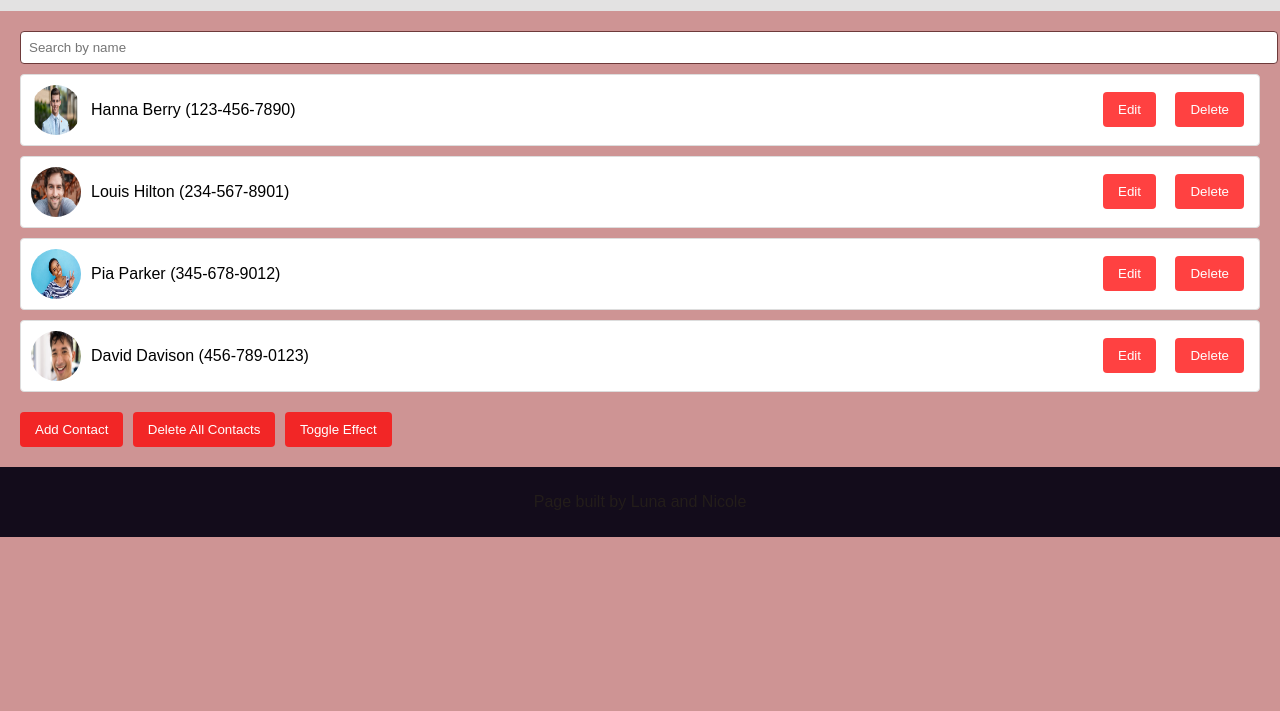
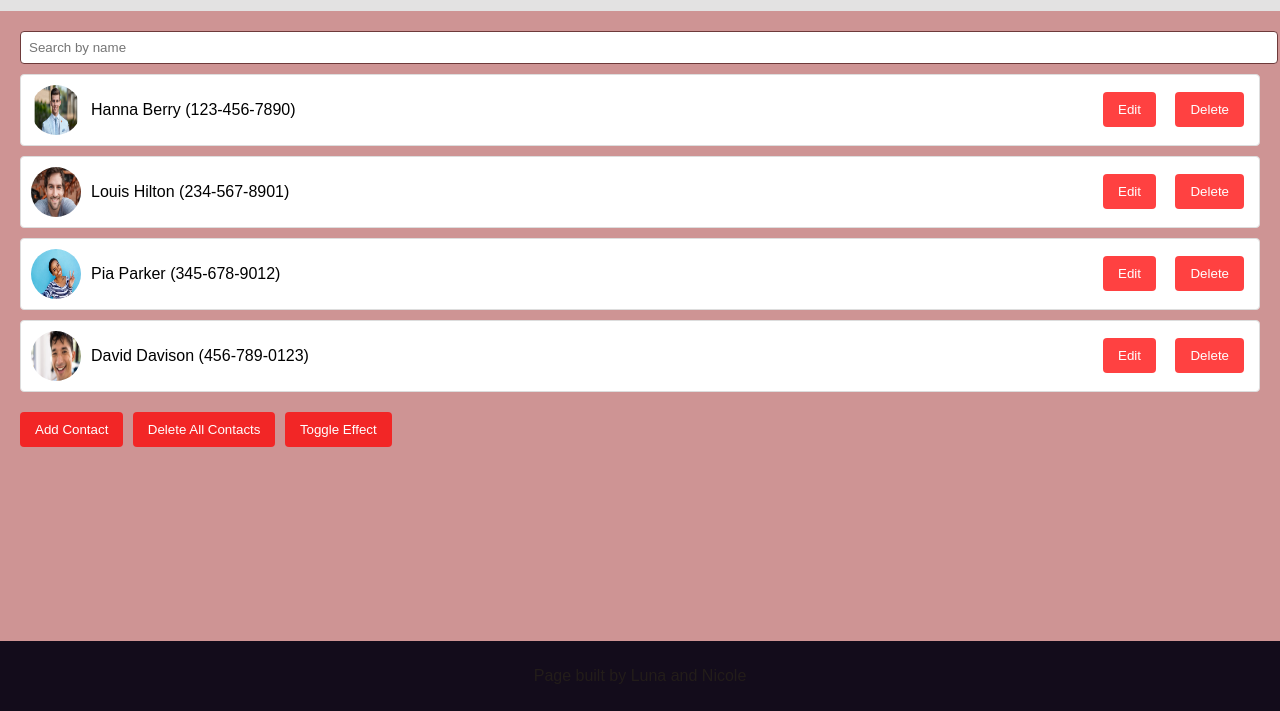
Before and after one commit to LunaMoalim/FinalJSProject, a plain HTML site: page index.html in a window 1280 px wide. Shown: the part 89-800 px from the top of the page. Drawn offline with Linux system fonts and the light colour scheme.

Commit message:
Update styles.css

```diff
--- a/styles.css
+++ b/styles.css
@@ -1,9 +1,16 @@
 /* Basic settings */
 body {
-    font-family: Arial, sans-serif;
+  font-family: Arial, sans-serif;
     margin: 0;
     padding: 0;
     background-color: #ce9494;
+    flex-direction: column;
+    height: 100%;
+    display: flex;
+}
+html, body {
+    height: 100%;
+    margin: 0;
 }
 
 header {
@@ -102,6 +109,7 @@ footer {
     color: #231d1a;
     padding: 10px 0;
     text-align: center;
+margin-top: auto;
 }
 
 .effect {
```
